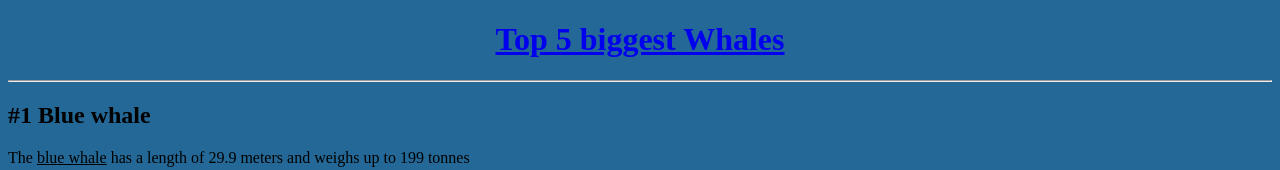
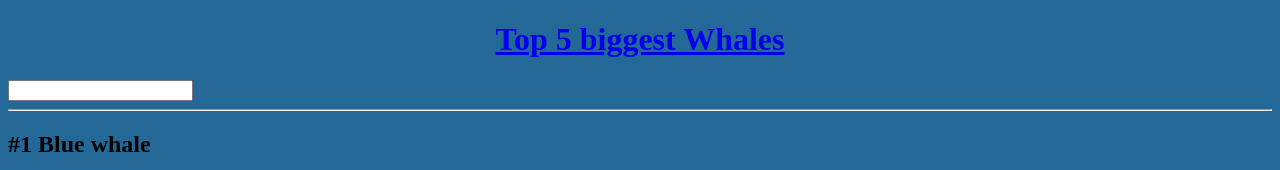
Before and after one commit to CSUC-CS-Camp-2025/CS-Camp-25-Fatima-Quezada, a plain HTML site: page index.html in a window 1280 px wide. Shown: the top 170 px of the page. Drawn offline with Linux system fonts and the light colour scheme.

Commit message:
Update index.html

```diff
--- a/index.html
+++ b/index.html
@@ -12,6 +12,8 @@ body {background-color:#236896;}
 <a
 href="https://en.wikipedia.org/wiki/Largest_and_heaviest_animals">
 <center><h1>Top 5 biggest Whales</h1></center></a>
+  <input type = "name" id = name = "name">
+
 
 <hr>
 <h2>#1 Blue whale</h2>
```
